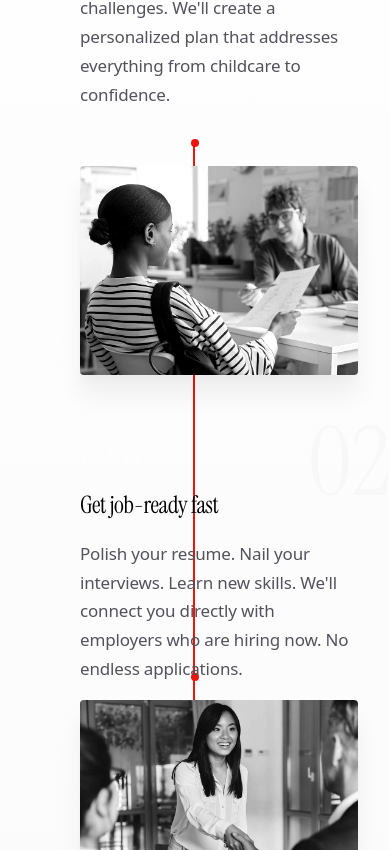
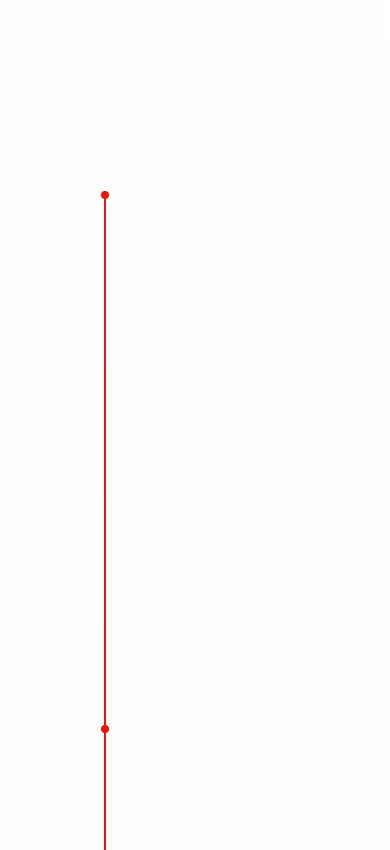
Before and after one commit to Darengb/aw, a React (Vite) app in the folder site/: page / in a window 390 px wide. Shown: the part 2374-3224 px from the top of the page. Built offline with nearby package versions, Linux system fonts and the light colour scheme.

Commit message:
Fix timeline position on mobile - move to left side with Tailwind classes

```diff
--- a/site/src/components/home/HomeTimeline.tsx
+++ b/site/src/components/home/HomeTimeline.tsx
@@ -155,29 +155,23 @@ export default function HomeTimeline() {
           </p>
         </header>
 
-        <div className="steps-grid relative flex flex-col gap-16" ref={containerRef}>
+        <div className="steps-grid relative flex flex-col gap-16 pl-8 md:pl-0" ref={containerRef}>
           {/* Progressive timeline */}
           <div
             ref={trackRef}
-            className="timeline-track"
+            className="timeline-track absolute left-[1.5rem] md:left-1/2 md:-translate-x-1/2 w-[2px] z-0 pointer-events-none"
             style={{
-              position: 'absolute',
-              left: '50%',
               top: `${trackStyle.top}px`,
               height: `${trackStyle.height}px`,
-              width: '2px',
-              transform: 'translateX(-50%)',
-              zIndex: 0,
-              pointerEvents: 'none'
             }}
           >
             {/* Gray background line */}
-            <div className="timeline-line-bg" style={{ position: 'absolute', inset: 0, backgroundColor: '#e4e4e7' }}></div>
+            <div className="timeline-line-bg absolute inset-0 bg-gray-200"></div>
             {/* Red fill line that animates on scroll */}
-            <div ref={fillRef} className="timeline-line-fill" style={{ position: 'absolute', left: 0, top: 0, width: '100%', height: '0%', backgroundColor: '#ec140c' }}></div>
+            <div ref={fillRef} className="timeline-line-fill absolute left-0 top-0 w-full bg-aw-red" style={{ height: '0%' }}></div>
             {/* Dots positioned at each step */}
             {steps.map((step, index) => (
-              <div key={index} className="timeline-dot" style={{ position: 'absolute', left: '50%', top: `${dotPositions[index]}%`, transform: 'translate(-50%, -50%)', width: '8px', height: '8px', backgroundColor: '#ec140c', borderRadius: '50%', zIndex: 2 }} data-step={step.number}></div>
+              <div key={index} className="timeline-dot absolute left-1/2 -translate-x-1/2 w-2 h-2 bg-aw-red rounded-full z-[2]" style={{ top: `${dotPositions[index]}%` }} data-step={step.number}></div>
             ))}
           </div>
 
```
